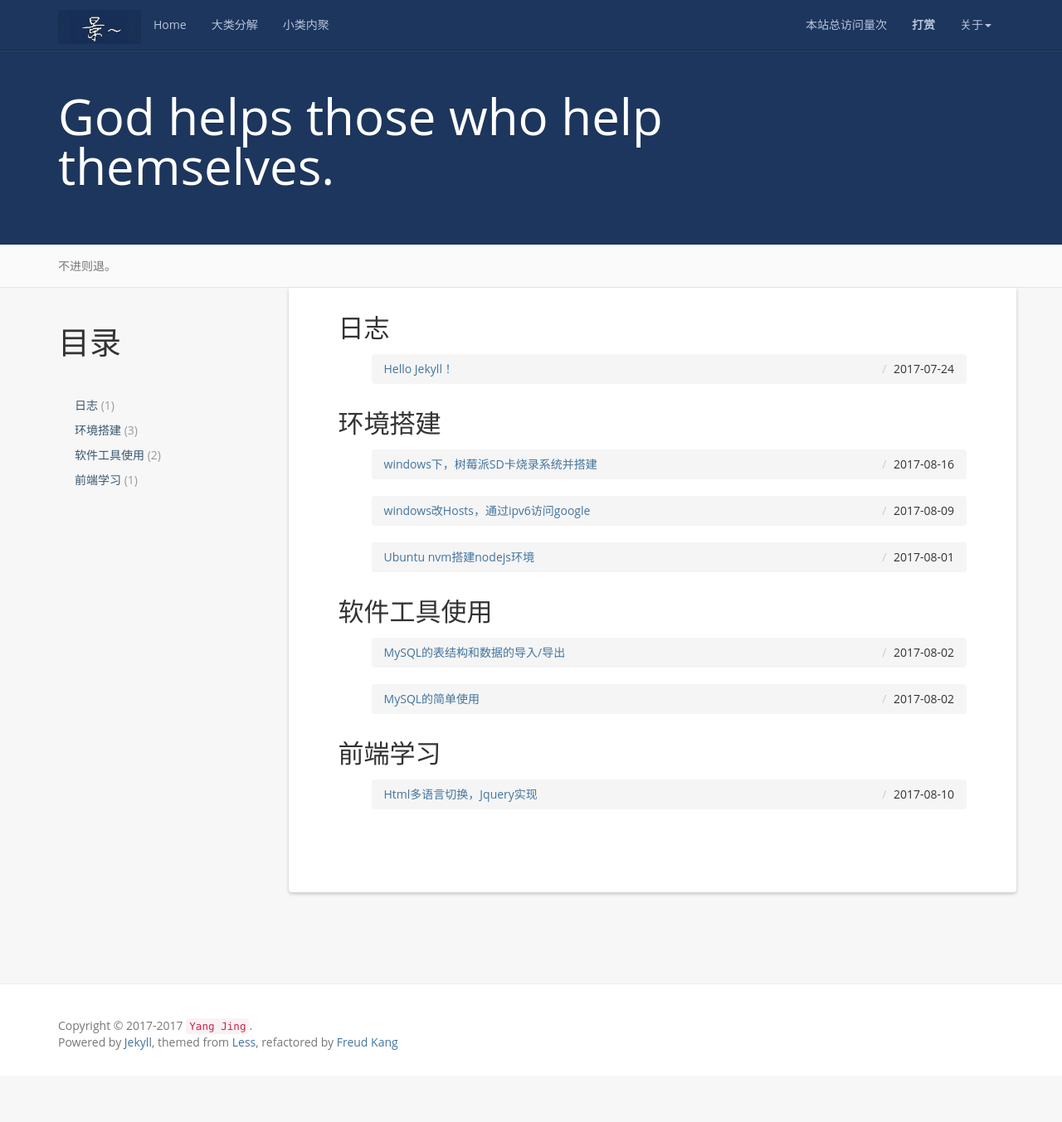
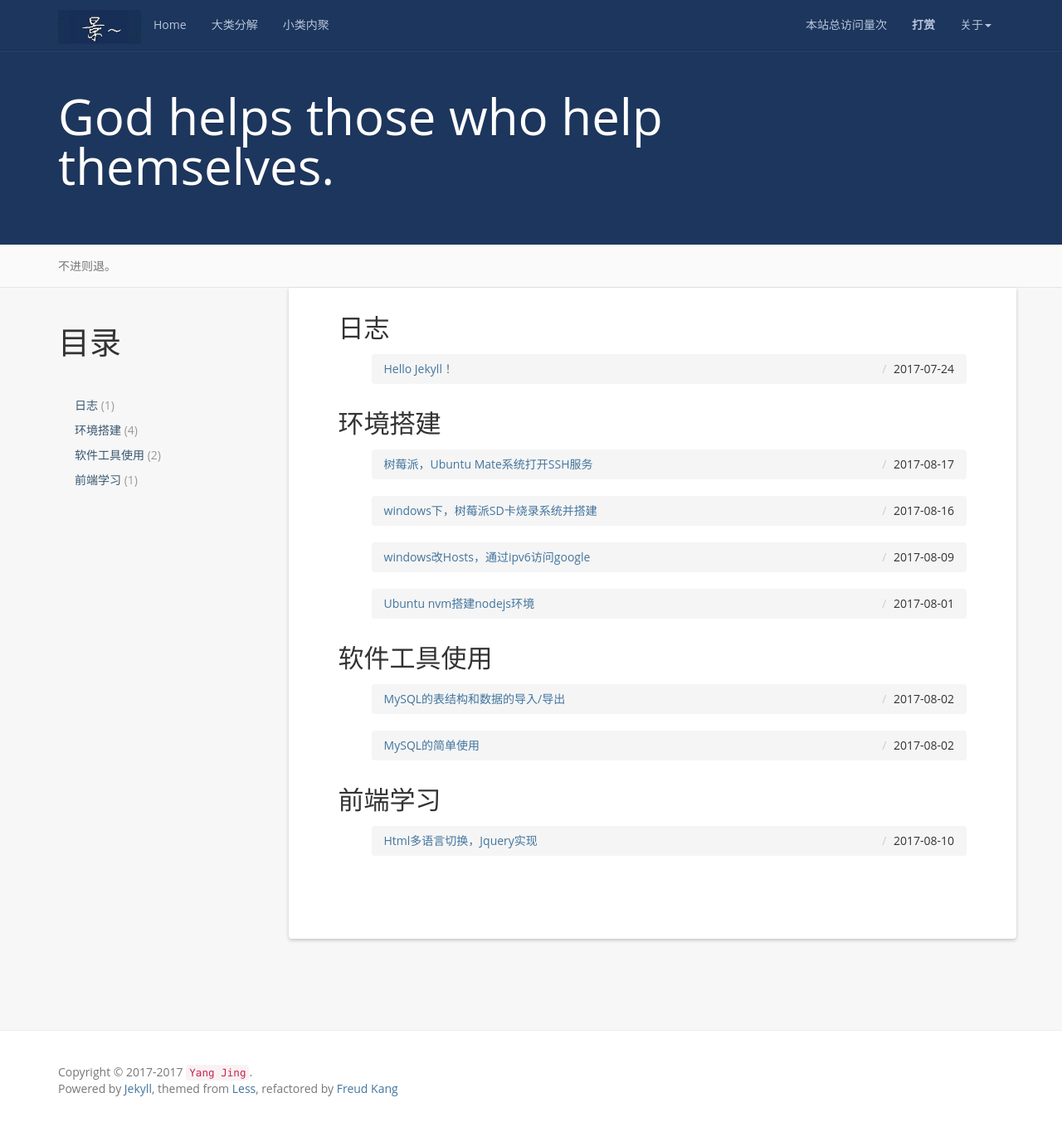
Before and after one commit to YJGit/YJGit.github.io, a Jekyll site: the page built from categories/index.html, in a window 1280 px wide and 1353 px high. Shown: the whole window at 83% size. Built offline with Jekyll 4.4.1, drawn with Linux system fonts in a browser that asks for light colours; nearby versions of some CDN libraries; comment, search, counter and statistics services are not loaded; some of the changed lines change nothing that is shown.

Commit message:
2017/8/18

````diff
--- a/_posts/2017-08-16-raspberry-system-build.md
+++ b/_posts/2017-08-16-raspberry-system-build.md
@@ -35,5 +35,15 @@ tag: Raspberry pi
 
 ## 一些问题
 
-在第3步写入镜像时，可能会报IO异常，无法写入的错误，这是因为SD卡开着写保护的原因，可以将SD卡插入适配器，滑下按钮。但是这样就得将整个大卡插入读卡器，配套的读卡器可能就不适用了。
+1. 在第3步写入镜像时，可能会报IO异常，无法写入的错误，这是因为SD卡开着写保护的原因，可以将SD卡插入适配器，滑下按钮。但是这样就得将整个大卡插入读卡器，配套的读卡器可能就不适用了。
 不过去掉写保护还有很多方法，直接参照[这里](http://jingyan.baidu.com/article/e75aca85b3ea38142fdac652.html)即可。我采用的是第三种方式。
+2. 关于windows识别Linux文件系统的问题。对于写入镜像的SD卡，windows读取的可能只有boot引导部分的内容，我的为64MB，而我的SD卡可是有32GB的内存空间的！这是因为windows和Linux文件差异的缘故。
+你可以鼠标右键"我的电脑"->"管理"->"磁盘管理",就可以看到这个盘的大概分区了，不过并不能进行修改。
+
+## 下一步工作
+
+1. 对树莓派SD卡进行扩容。由于SD卡刷入系统，默认使用的大小与刷入镜像大小相关，故大量空间未被使用，这个更改SD卡分区容量的教程也有很多，搜索"树莓派 SD卡 分区扩容"等关键词就有很多教程文档，大致就是在树莓派下使用fdisk工具进行扩容。
+由于初次碰到，走了许多弯路，不懂为什么会有很多空间剩余，而且windows只识别了引导部分的SD卡大小，所以在windows下使用了一个叫DiskGenius的工具，不断格式化和分区进行摸索，最终达到了利用fdisk一样的效果(本人SD卡为32G)：
+![](http://ouebtut1h.bkt.clouddn.com/df-h-.jpg)
+但是我还是推荐树莓派下使用fdisk工具的做法。
+2. Ubuntu Mate系统默认不打开SSH服务，所以得自己手动设置一下。参见[博文](http://yjgit.github.io/2017/08/18/raspberry-ssh-open/)。
--- /dev/null
+++ b/_posts/2017-08-18-raspberry-ssh-open.md
@@ -0,0 +1,25 @@
+---
+layout: post
+title:  树莓派，Ubuntu Mate系统打开SSH服务
+date:   2017-08-18 00:19:00 +0800
+categories: 环境搭建
+tag: Raspberry pi
+---
+
+* content
+{:toc}
+
+
+## 前言
+
+刚刚给树莓派装上了Ubuntu Mate系统，又给其分区进行扩容。现在就得为其打开SSH服务。
+
+## 步骤
+
+1. 登入树莓派系统，打开终端，输入```ps -e |grep ssh```
+如果可以看到ssh-agent，说明Ubuntu缺省安装了openssh-client，可以在树莓派ssh登录其他系统；如果可以看到sshd，说明安装了openssh-server，可以从其他系统通过ssh登录到树莓派。当然这里就是看不到的：
+![](http://ouebtut1h.bkt.clouddn.com/ssh-agent-.jpg)
+2. 输入```sudo raspi-config``，输入密码，然后选择Interfacing Options选项，此时你就可以看到SSH服务了：
+![ssh-](http://ouebtut1h.bkt.clouddn.com/ssh-.jpg)
+回车进入，选择yes之后，系统会自动进行配置，之后选择ok，然后Finish即可。(按TAB键进行选择按钮)
+3. 再次输入```ps -e |grep ssh```，可看到出现了sshd，此时表示打开了ssh服务。
````
